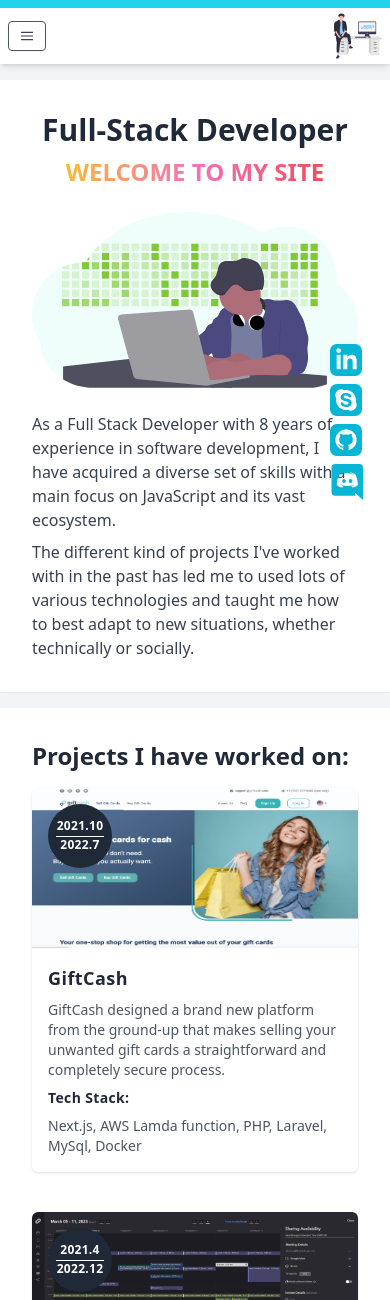
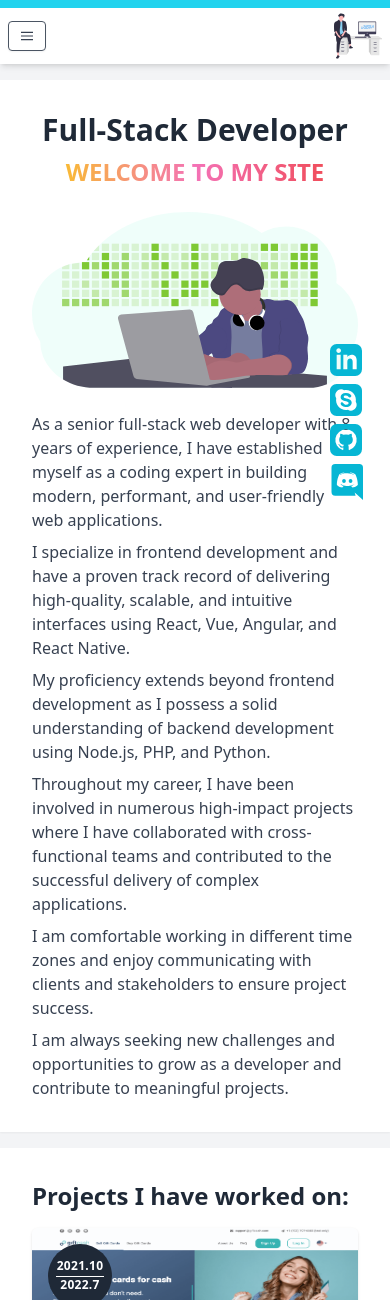
Before and after one commit to braveheart-star/daves-piedad, a Next.js app: page / in a window 390 px wide. Shown: the top 1300 px of the page. Built offline with nearby package versions, Linux system fonts and the light colour scheme.

Commit message:
update description, and email

```diff
--- a/src/pages/index.tsx
+++ b/src/pages/index.tsx
@@ -35,15 +35,34 @@ export default function Home() {
         </div>
         <div className="my-6 space-y-2 lg:my-12 md:mx-12">
           <p className="text-gray-700 sm:text-lg lg:text-2xl">
-            As a Full Stack Developer with 8 years of experience in software
-            development, I have acquired a diverse set of skills with a main
-            focus on JavaScript and its vast ecosystem.
+            As a senior full-stack web developer with 8 years of experience, I
+            have established myself as a coding expert in building modern,
+            performant, and user-friendly web applications.
           </p>
 
           <p className="text-gray-700 sm:text-lg lg:text-2xl">
-            The different kind of projects I've worked with in the past has led
-            me to used lots of various technologies and taught me how to best
-            adapt to new situations, whether technically or socially.
+            I specialize in frontend development and have a proven track record
+            of delivering high-quality, scalable, and intuitive interfaces using
+            React, Vue, Angular, and React Native.
+          </p>
+          <p className="text-gray-700 sm:text-lg lg:text-2xl">
+            My proficiency extends beyond frontend development as I possess a
+            solid understanding of backend development using Node.js, PHP, and
+            Python.
+          </p>
+          <p className="text-gray-700 sm:text-lg lg:text-2xl">
+            Throughout my career, I have been involved in numerous high-impact
+            projects where I have collaborated with cross-functional teams and
+            contributed to the successful delivery of complex applications.
+          </p>
+          <p className="text-gray-700 sm:text-lg lg:text-2xl">
+            I am comfortable working in different time zones and enjoy
+            communicating with clients and stakeholders to ensure project
+            success.
+          </p>
+          <p className="text-gray-700 sm:text-lg lg:text-2xl">
+            I am always seeking new challenges and opportunities to grow as a
+            developer and contribute to meaningful projects.
           </p>
         </div>
         <div className="hidden grid-cols-2 gap-4 sm:grid ">
@@ -227,7 +246,7 @@ export default function Home() {
         <div className="my-4">
           <div className="my-4 sm:flex">
             <p className="text-base text-teal-600 md:text-lg">
-              <a href="mailto: lovelymouse115@gmail.com ">Email Me Directly</a>
+              <a href="mailto: shixiong199525@gmail.com ">Email Me Directly</a>
             </p>
           </div>
         </div>
```
Also changed, not shown: src/components/icons/projects/Divizend.tsx (+4 -4 lines).
